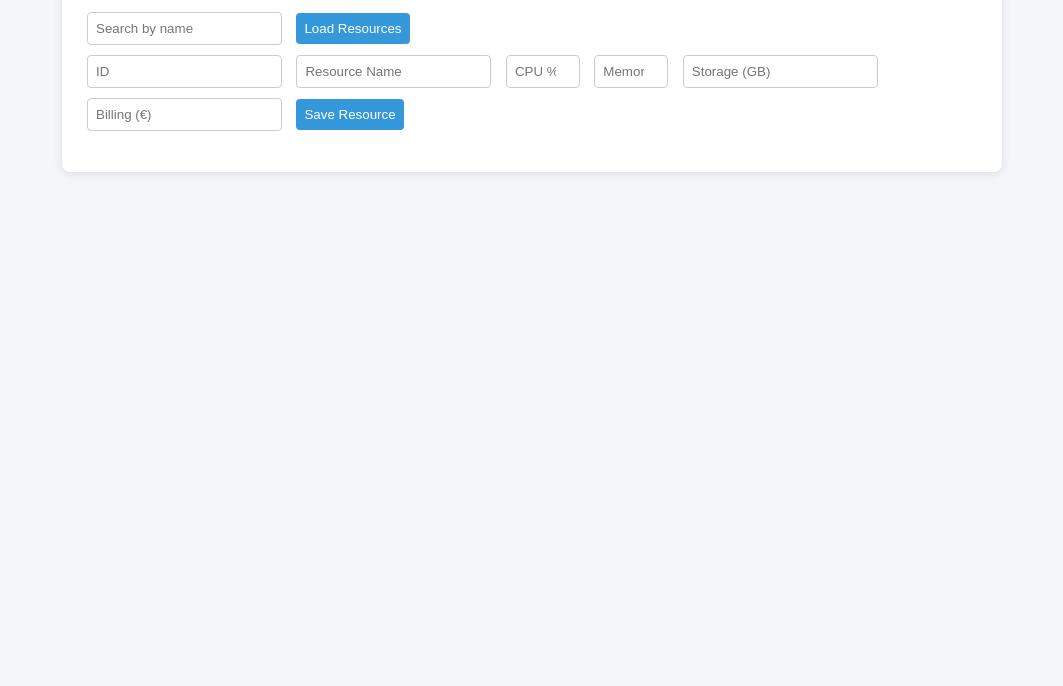
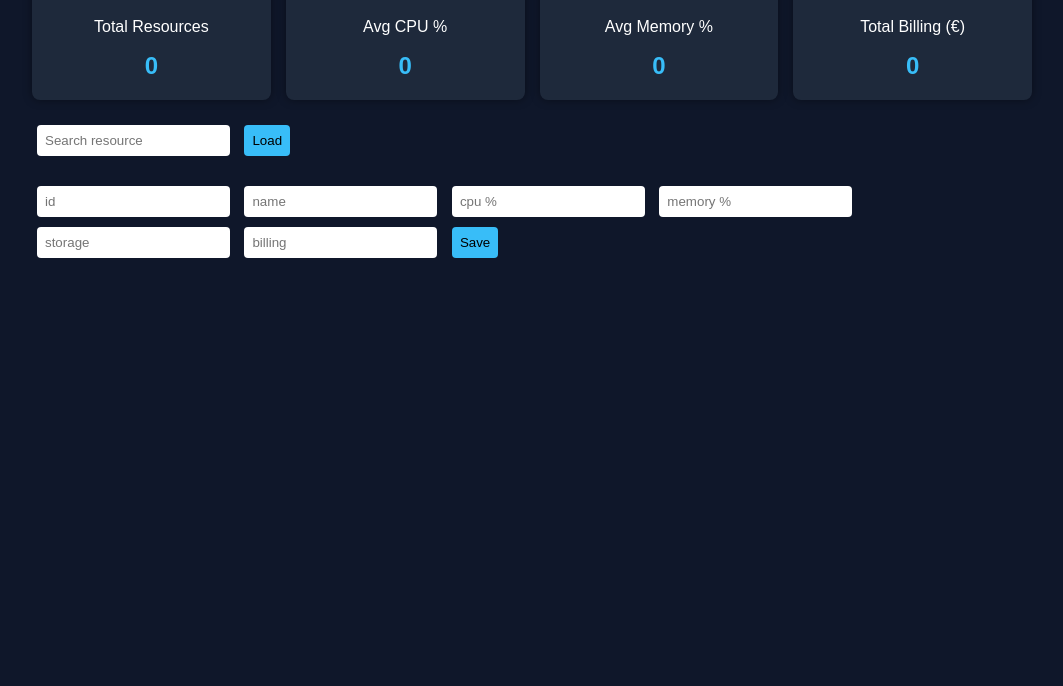
Before and after one commit to MShabade/zs-cloud-resource, a website: page public/index.html in a window 1280 px wide. Shown: the part 114-800 px from the top of the page, without its empty margins (108-1171 px from the left). Drawn offline with Linux system fonts and the light colour scheme; no server answers.

Commit message:
enhanced dashboard UI - referred W3Schools CSS documentation and got help from a friend for layout

```diff
--- a/public/index.html
+++ b/public/index.html
@@ -3,68 +3,77 @@
 <head>
 <meta charset="utf-8" />
 <meta name="viewport" content="width=device-width,initial-scale=1" />
-  <title>Cloud Resource Utilization</title>
+<title>Cloud Resource Dashboard</title>
 
 <style>
 body {
-      font-family: Arial, sans-serif;
-      background: #f4f6f9;
-      margin: 0;
-      padding: 20px;
+  font-family: Arial;
+  background:#0f172a;
+  color:white;
+  margin:0;
+  padding:20px;
+}
+
+.container {
+  max-width:1000px;
+  margin:auto;
 }
 
 h1 {
-      text-align: center;
-      color: #2c3e50;
+  text-align:center;
 }
 
-    .container {
-      max-width: 900px;
-      margin: auto;
-      background: white;
-      padding: 20px;
-      border-radius: 8px;
-      box-shadow: 0 2px 10px rgba(0,0,0,0.1);
+.cards {
+  display:grid;
+  grid-template-columns: repeat(4,1fr);
+  gap:15px;
+  margin-bottom:20px;
+}
+
+.card {
+  background:#1e293b;
+  padding:15px;
+  border-radius:8px;
+  text-align:center;
+  box-shadow:0 0 10px rgba(0,0,0,.4);
+}
+
+.card h2 {
+  margin:5px 0;
+  color:#38bdf8;
 }
 
 input, button {
-      padding: 8px;
-      margin: 5px;
-      border-radius: 4px;
-      border: 1px solid #ccc;
+  padding:8px;
+  margin:5px;
+  border-radius:4px;
+  border:none;
 }
 
 button {
-      background: #3498db;
-      color: white;
-      cursor: pointer;
-      border: none;
-    }
-
-    button:hover {
-      background: #2980b9;
+  background:#38bdf8;
+  color:black;
+  cursor:pointer;
 }
 
 table {
-      width: 100%;
-      border-collapse: collapse;
-      margin-top: 15px;
+  width:100%;
+  border-collapse:collapse;
+  background:#1e293b;
+}
+
+th, td {
+  padding:10px;
+  border:1px solid #334155;
+  text-align:center;
 }
 
 th {
-      background: #3498db;
-      color: white;
+  background:#0284c7;
 }
 
-    th, td {
-      padding: 10px;
-      text-align: center;
-      border: 1px solid #ddd;
-    }
-
-    #msg {
-      color: green;
-      font-weight: bold;
+form {
+  margin-top:20px;
 }
 </style>
 </head>
@@ -72,27 +81,51 @@
 <body>
 
 <div class="container">
+
 <h1>☁ Cloud Resource Utilization Dashboard</h1>
 
-  <input id="search" placeholder="Search by name" />
-  <button id="load">Load Resources</button>
+<!-- DASHBOARD CARDS -->
+<div class="cards">
+  <div class="card">
+    <p>Total Resources</p>
+    <h2 id="total">0</h2>
+  </div>
+
+  <div class="card">
+    <p>Avg CPU %</p>
+    <h2 id="avgCpu">0</h2>
+  </div>
+
+  <div class="card">
+    <p>Avg Memory %</p>
+    <h2 id="avgMemory">0</h2>
+  </div>
+
+  <div class="card">
+    <p>Total Billing (€)</p>
+    <h2 id="totalBilling">0</h2>
+  </div>
+</div>
+
+<input id="search" placeholder="Search resource"/>
+<button id="load">Load</button>
+
+<table id="table"></table>
 
 <form id="form">
-    <input id="id" type="number" placeholder="ID" required />
-    <input id="name" placeholder="Resource Name" required />
-    <input id="cpu" type="number" min="0" max="100" placeholder="CPU %" required />
-    <input id="memory" type="number" min="0" max="100" placeholder="Memory %" required />
-    <input id="storage" type="number" min="0" placeholder="Storage (GB)" required />
-    <input id="billing" type="number" min="0" placeholder="Billing (€)" required />
-    <button type="submit">Save Resource</button>
+  <input id="id" type="number" placeholder="id" required />
+  <input id="name" placeholder="name" required />
+  <input id="cpu" type="number" placeholder="cpu %" required />
+  <input id="memory" type="number" placeholder="memory %" required />
+  <input id="storage" type="number" placeholder="storage" required />
+  <input id="billing" type="number" placeholder="billing" required />
+  <button type="submit">Save</button>
 </form>
 
 <p id="msg"></p>
 
-  <table id="table"></table>
 </div>
 
 <script src="app.js"></script>
-
 </body>
 </html>
```
Lines whose indentation alone changed are shown as unchanged.
